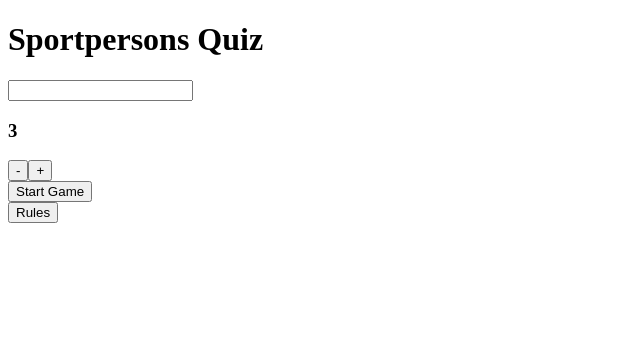
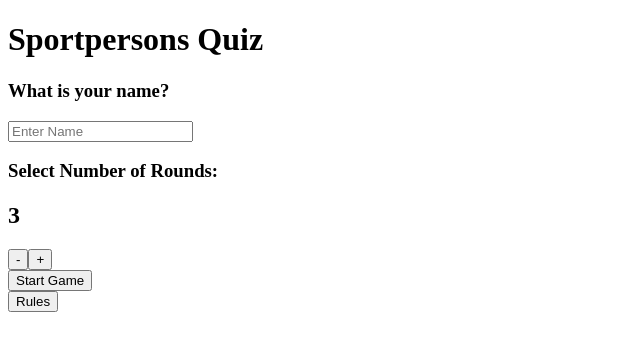
Before and after one commit to bertiecroll/sportpersons-quiz, a React app in the folder client/: page / in a window 1280 px wide. Shown: the top 350 px of the page, without its empty margins (0-640 px from the left). Built offline with nearby package versions, Linux system fonts and the light colour scheme; no server answers; the HTML template or start-up script is replaced by a standard one.

Commit message:
styling added to Start component

```diff
--- a/client/src/components/RoundsToggle.jsx
+++ b/client/src/components/RoundsToggle.jsx
@@ -10,7 +10,8 @@ class RoundsToggle extends React.Component {
   render() {
     return (
       <div className="rounds-toggle">
-        <h3>{this.props.totalRounds}</h3>
+        <h3>Select Number of Rounds: </h3>
+        <h2>{this.props.totalRounds}</h2>
         <button onClick={this.handleDecreaseClick} className="decrease-button">-</button>
         <button onClick={this.handleIncreaseClick} className="increase-button">+</button>
       </div>
--- a/client/src/components/RulesBox.jsx
+++ b/client/src/components/RulesBox.jsx
@@ -12,7 +12,7 @@ class RulesBox extends React.Component {
 
   render() {
     const content = (this.state.displayRules) ?
-      <p>{rules}</p> :
+      <p className="rules-content">{rules}</p> :
       null
     return (
       <div className="rules-box">
--- a/client/src/components/Start.jsx
+++ b/client/src/components/Start.jsx
@@ -21,17 +21,21 @@ class Start extends React.Component {
     return (
       <div className="start-component">
         <h1>Sportpersons Quiz</h1>
-        <input type="text" onChange={this.updateUserName} />
+        <ErrorBox
+          show={this.state.displayError}
+          message="*please enter name*"
+        />
+        <h3>What is your name?</h3>
+        <input type="text" placeholder="Enter Name" onChange={this.updateUserName} />
+
         <RoundsToggle
           updateTotalRounds={this.updateTotalRounds}
           totalRounds={this.state.totalRounds}
         />
-        <button onClick={this.handleButtonClick}>Start Game</button>
-        <RulesBox />
-        <ErrorBox
-          show={this.state.displayError}
-          message="Please enter name"
-        />
+        <div className="start-buttons">
+          <button onClick={this.handleButtonClick}>Start Game</button>
+          <RulesBox />
+        </div>
       </div>
     )
   }
```
Also changed, not shown: 1 other file (tests, documents, lock files or other folders).
